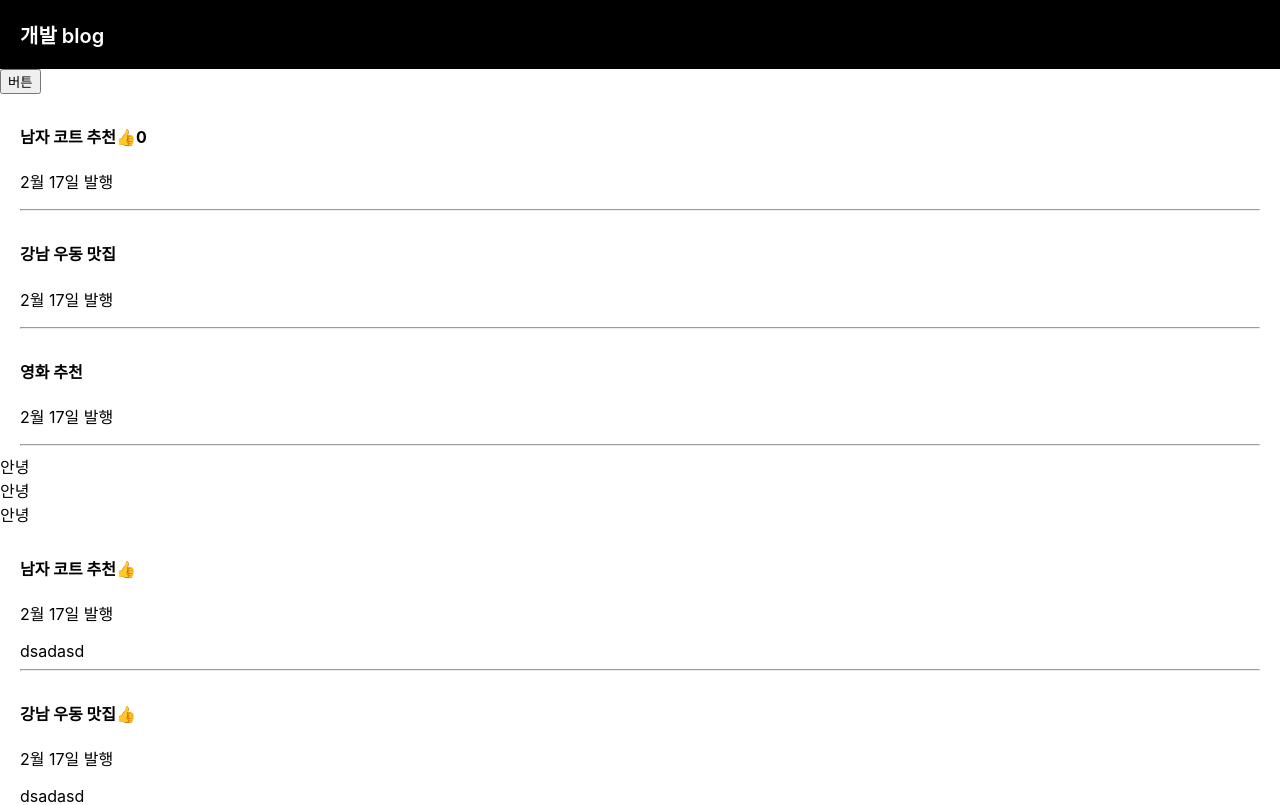
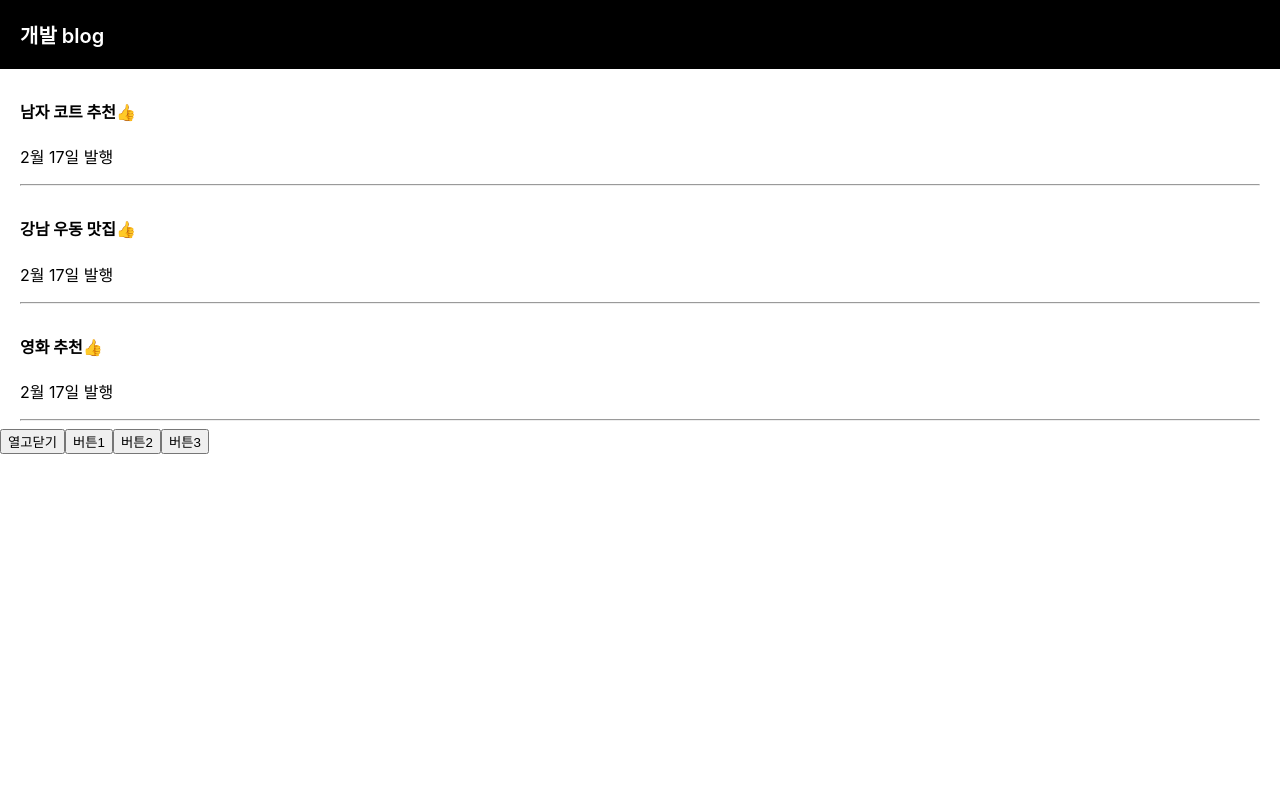
Before and after one commit to kaperrdenden/react-projects, a React (Create React App) app in the folder blog/: page / in a window 1280 px wide. Shown: the top 805 px of the page. Built offline with nearby package versions, Linux system fonts and the light colour scheme.

Commit message:
모달창 기능 상세구현

```diff
--- a/blog/src/App.js
+++ b/blog/src/App.js
@@ -9,7 +9,7 @@ function App() {
   let [글제목, 글제목변경] = useState(["남자 코트 추천", "강남 우동 맛집", "영화 추천"]);
   let [따봉, 따봉변경] = useState(0);
   let [modal, modal변경] = useState(false);
-
+  let [누른제목, 누른제목변경] = useState(0);
 
   function 제목바꾸기(){
     let coppiedArray = [...글제목];
@@ -34,45 +34,31 @@ function App() {
           <div>개발 blog</div>
 
         </div>
-        <button onClick={ 제목바꾸기 }> 버튼 </button>
-        <div className="list">
-         <h4> {글제목[0]}
-          <span onClick={()=>{  따봉변경(따봉 + 1) } }>👍</span>
-           {따봉}
-           </h4>
-         <p>2월 17일 발행</p>
-          <hr/>
-        </div>
-        <div className="list">
-         <h4> {글제목[1]} </h4>
-         <p>2월 17일 발행</p>
-          <hr/>
-        </div>
-        <div className="list">
-         <h4 onClick={()=>{modal변경(!modal)}}> {글제목[2]} </h4>
-         <p>2월 17일 발행</p>
-          <hr/>
-        </div>
-      {
-        반복된UI()
-      }
+
         {
-          글제목.map(function(글){
-            return  (<div className="list">
-              <h4> {글}
-              <span onClick={()=>{  따봉변경(따봉 + 1) } }>👍</span>
-              </h4>
-              <p>2월 17일 발행</p>
-                dsadasd
+          글제목.map(function(글, i){
+            return (
+             <div className="list">
+                <h4 onClick={ ()=>{ 누른제목변경(i) } }> {글}
+                  <span onClick={()=>{  따봉변경(따봉 + 1) } }>👍</span>
+                </h4>
+
+                <p>2월 17일 발행</p>
+
               <hr/>
-           </div>)
+           </div>
+           )
 
           })
         }
 
+        <button onClick={ ()=> {modal변경(!modal) }}>열고닫기</button>
+        <button onClick={ ()=>{ 누른제목변경(0) } }>버튼1</button>
+        <button onClick={ ()=>{ 누른제목변경(1) } }>버튼2</button>
+        <button onClick={  ()=>{ 누른제목변경(2) } }>버튼3</button>
         {
           modal === true
-          ? <Modal/>
+          ? <Modal 글제목={글제목} 누른제목={누른제목} />
           : null
         }
 
@@ -81,10 +67,10 @@ function App() {
   );
 }
 
-function Modal(){
+function Modal(props){
   return(
   <div className='modal'>
-    <h2>제목</h2>
+    <h2>{props.글제목[props.누른제목]}</h2>
     <p>날짜</p>
     <p>상세내용</p>
   </div>
```
